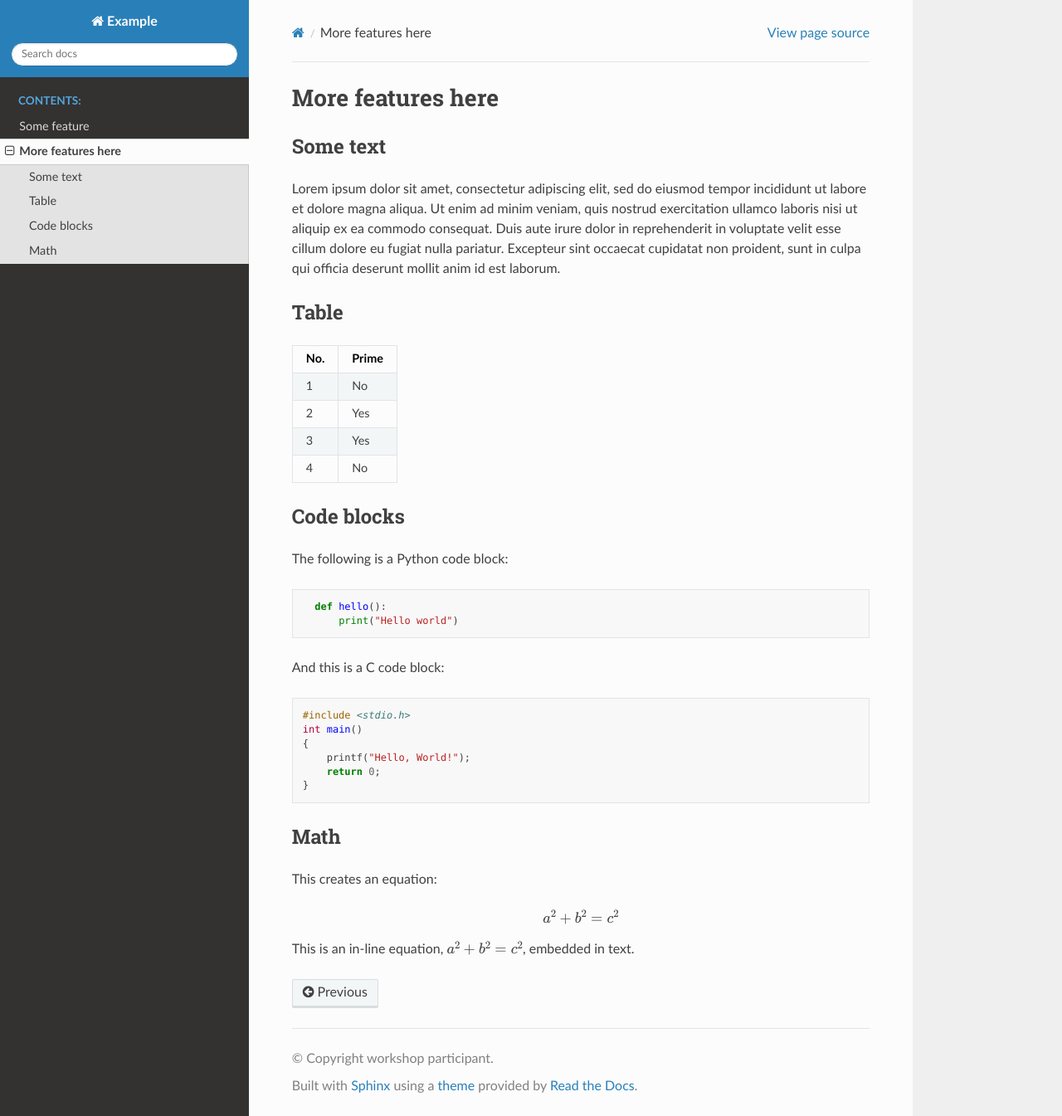
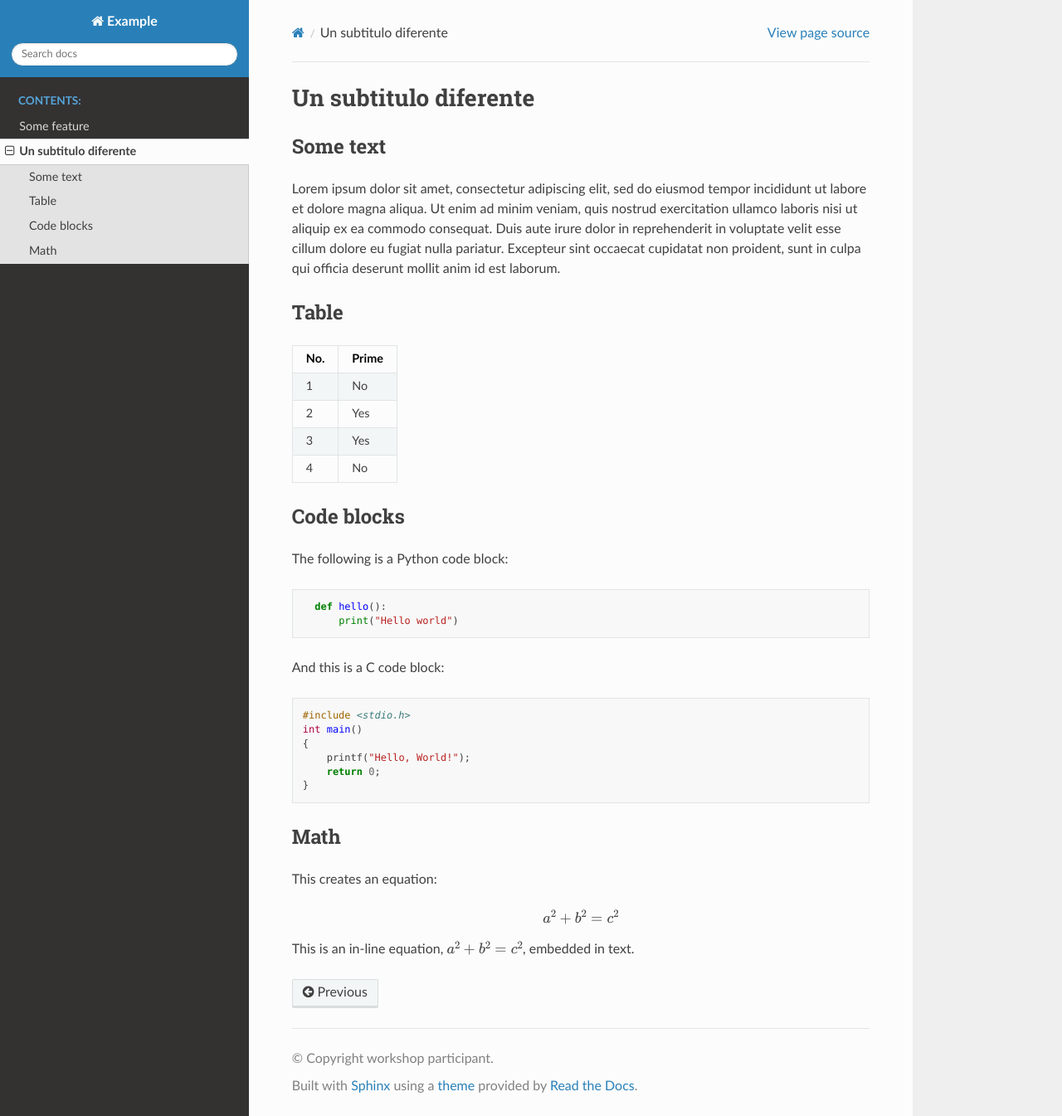
Before and after one commit to fjpacheco/test-docs-1, a Sphinx documentation site: the page built from doc/another-feature.md, in a window 1280 px wide and 1345 px high. Shown: the whole window at 83% size. Built offline with Sphinx 7.4.7 and the Read the Docs theme 2.0.0, drawn with Linux system fonts in a browser that asks for light colours.

Commit message:
Update another-feature.md

```diff
--- a/doc/another-feature.md
+++ b/doc/another-feature.md
@@ -1,4 +1,4 @@
-# More features here
+# Un subtitulo diferente
 
 
 ## Some text
```
